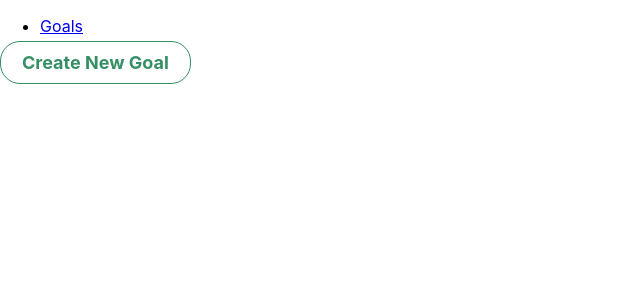
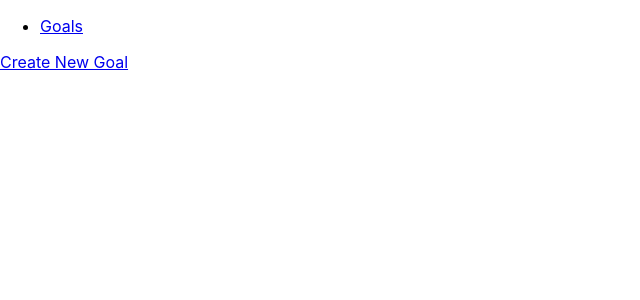
Before and after one commit to ptrose78/GoalsApp, a React (Create React App) app: page /goals in a window 1280 px wide. Shown: the top 300 px of the page, without its empty margins (0-640 px from the left). Built offline with nearby package versions, Linux system fonts and the light colour scheme.

Commit message:
List each goal on the Goals page

```diff
--- a/src/app/routes.js
+++ b/src/app/routes.js
@@ -1,6 +1,7 @@
 const ROUTES = {
     goalsRoute: () => "/goals",
-    newGoalRoute: () => "/goals/new"
+    newGoalRoute: () => "/goals/new",
+    goalRoute: (id) => `/goals/${id}`,
   };
 
   export default ROUTES;
--- a/src/components/NewGoalForm.js
+++ b/src/components/NewGoalForm.js
@@ -1,5 +1,7 @@
 import React, {useState} from "react";
-import { useDispatch } from "react-redux";
+import {useDispatch} from "react-redux";
+import {useNavigate} from "react-router-dom";
+import ROUTES from "../app/routes"
 import { v4 as uuidv4 } from "uuid";
 import {addGoal} from "../features/goals/goalsSlice";
 
@@ -8,15 +10,19 @@ export default function NewGoalForm() {
     const [name, setName] = useState("");
     const [date, setDate] = useState("");
     const dispatch = useDispatch();
+    const navigate = useNavigate();
 
     function handleSubmit(e) {
+
         e.preventDefault();
-        if (name.length || date.length === 0) {
+        if ((name.length === 0) || (date.length === 0)) {
             return;
         }
 
     const id = uuidv4();
         dispatch(addGoal({id, name, date}));
+     console.log('hi')
+        navigate(ROUTES.goalsRoute());
     }
 
     return (
--- a/src/features/goals/Goals.js
+++ b/src/features/goals/Goals.js
@@ -1,14 +1,26 @@
 import React from "react";
+import {useSelector} from "react-redux";
 import ROUTES from "../../app/routes";
-import {Link} from "react-router-dom"
+import {Link} from "react-router-dom";
+import {selectGoals} from "./goalsSlice"
 
 export default function Goals() {
+    const goals = useSelector(selectGoals);
 
 return (
-  <form>
-    <Link to={ROUTES.newGoalRoute()} className="button">
-        Create New Goal
-    </Link>
-  </form>
-)
-}
+    <section>
+        <ul>
+            {Object.values(goals).map((goal) =>
+            (<Link key={goal.id} to={ROUTES.goalRoute(goal.id)}>
+                <li className="goal">
+                    {goal.name} {goal.date}
+                </li>
+            </Link>
+            ))}
+        </ul>
+
+        <Link to={ROUTES.newGoalRoute()}>
+            Create New Goal
+        </Link>
+    </section>
+)}
--- a/src/features/goals/goalsSlice.js
+++ b/src/features/goals/goalsSlice.js
@@ -25,5 +25,5 @@ export const goalsSlice = createSlice({
 })
 
 export const {addGoal, removeGoal} = goalsSlice.actions;
-export const {selectedGoals} = (state) => state.goals.goals;
+export const selectGoals = (state) => state.goals.goals;
 export default goalsSlice.reducer;
```
